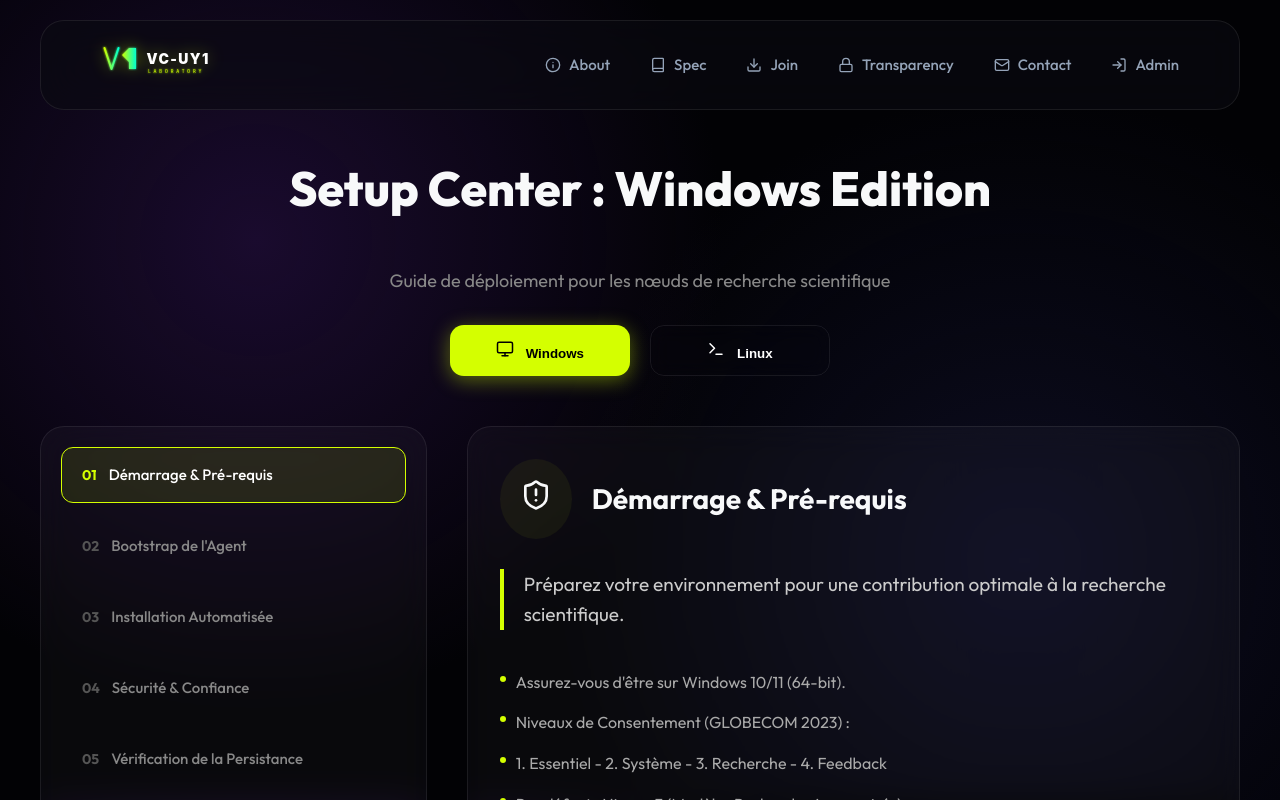
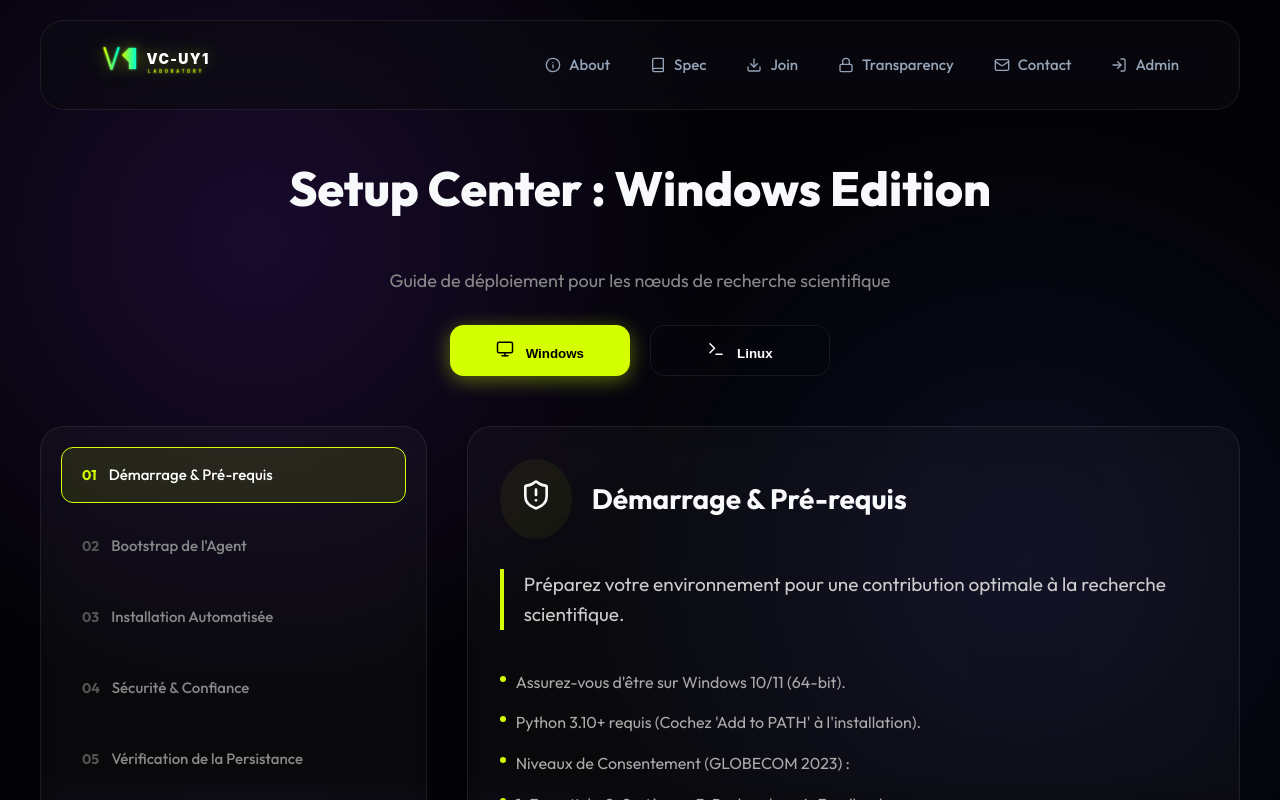
Before and after one commit to neussi/vc-uy1, a React (Vite) app in the folder frontend/: page /install/windows in a window 1280 px wide. Shown: the top 800 px of the page. Built offline with nearby package versions, Linux system fonts and the light colour scheme.

Commit message:
fix: added python prerequisite check and better error messages for windows

```diff
--- a/frontend/src/pages/Installation.tsx
+++ b/frontend/src/pages/Installation.tsx
@@ -21,6 +21,7 @@ const windowsSteps: Step[] = [
         desc: "Préparez votre environnement pour une contribution optimale à la recherche scientifique.",
         details: [
             "Assurez-vous d'être sur Windows 10/11 (64-bit).",
+            "Python 3.10+ requis (Cochez 'Add to PATH' à l'installation).",
             "Niveaux de Consentement (GLOBECOM 2023) :",
             "1. Essentiel - 2. Système - 3. Recherche - 4. Feedback",
             "Par défaut : Niveau 3 (Modèles Recherche Anonymisés)."
```
Also changed, not shown: 1 other file (tests, documents, lock files or other folders).
